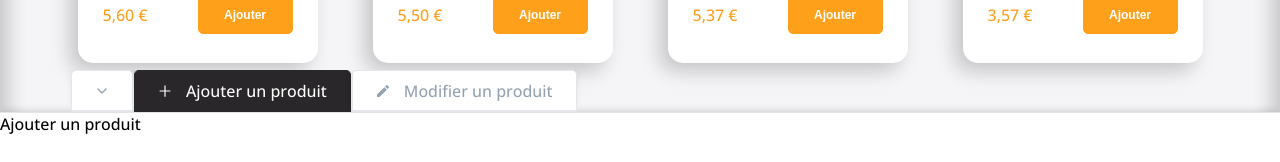
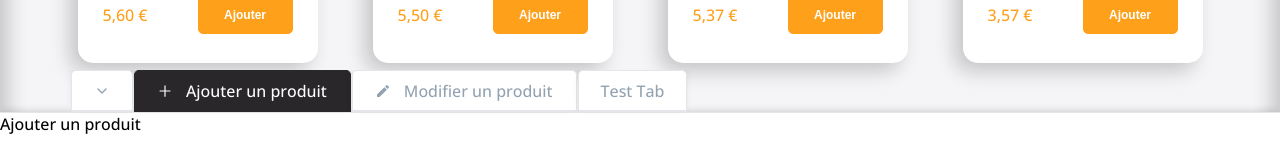
Before and after one commit to duftor/crazee-burger, a React (Create React App) app: page /order/1 in a window 1280 px wide. Both pictures are taken after a click on the label 910 px from the left and 59 px from the top of the page. Shown: the part 417-579 px from the top of the page. Built offline with nearby package versions, Linux system fonts and the light colour scheme.

Commit message:
♻️ F07 : ORDER > Tabs > Create Tab component

```diff
--- /dev/null
+++ b/src/components/pages/order/Main/Tab.js
@@ -0,0 +1,52 @@
+import React from "react";
+import styled from "styled-components";
+import { theme } from "../../../../theme/index";
+
+export default function Tab({ icon, label, isSelected, onClick }) {
+    return (
+        <TabStyled onClick={onClick} className={`${isSelected && "selected"}`}>
+            {icon && icon}
+            <span>{label}</span>
+        </TabStyled>
+    );
+}
+
+const TabStyled = styled.div`
+    border: 1px solid red;
+
+    display: flex;
+    align-items: center;
+    justify-content: center;
+    background-color: ${theme.colors.white};
+
+    margin-right: 1px;
+
+    border-width: 1px 1px 2px 1px;
+    border-style: solid;
+    border-color: ${theme.colors.greyLight};
+    box-shadow: 0px -2px 8px -2px rgba(0, 0, 0, 0.1);
+    border-radius: 5px 5px 0px 0px;
+
+    color: ${theme.colors.greySemiDark};
+    font-weight: 400;
+    font-size: 16px;
+
+    cursor: pointer;
+
+    padding: 13px 22px;
+
+    /* .selected {  // Marche pas..
+        background-color: ${theme.colors.background_dark};
+        border-color: ${theme.colors.background_dark};
+        color: white;
+    }
+
+    .selected:hover {
+        border-bottom-color: ${theme.colors.background_dark};
+    } */
+
+    :hover {
+        border-bottom-color: ${theme.colors.white};
+        text-decoration: underline;
+    }
+`;
--- a/src/components/pages/order/Main/Tabs.js
+++ b/src/components/pages/order/Main/Tabs.js
@@ -1,27 +1,28 @@
-import React, { useContext } from "react"
-import styled from "styled-components"
-import { FiChevronDown, FiChevronUp } from "react-icons/fi"
-import { AiOutlinePlus } from "react-icons/ai"
-import { MdModeEditOutline } from "react-icons/md"
-import AdminPanelContext from "../../../../context/AdminPanelContext"
-import { theme } from "../../../../theme/index"
+import React, { useContext } from "react";
+import styled from "styled-components";
+import { FiChevronDown, FiChevronUp } from "react-icons/fi";
+import { AiOutlinePlus } from "react-icons/ai";
+import { MdModeEditOutline } from "react-icons/md";
+import AdminPanelContext from "../../../../context/AdminPanelContext";
+import { theme } from "../../../../theme/index";
+import Tab from "./Tab";
 
 export default function Tabs() {
     const { isPanelVisible, setIsPanelVisible, tabIndex, setTabIndex } =
-		useContext(AdminPanelContext)
+        useContext(AdminPanelContext);
 
     const toggleAdminPanel = () => {
-		setIsPanelVisible(!isPanelVisible)
-	}
+        setIsPanelVisible(!isPanelVisible);
+    };
 
     const onTab1Click = () => {
-		setTabIndex(0)
-		setIsPanelVisible(true)
-	}
+        setTabIndex(0);
+        setIsPanelVisible(true);
+    };
     const onTab2Click = (e) => {
-		setTabIndex(1)
-		setIsPanelVisible(true)
-	}
+        setTabIndex(1);
+        setIsPanelVisible(true);
+    };
     return (
         <TabsStyled>
             <div className="tabs">
@@ -36,22 +37,34 @@ export default function Tabs() {
                     )}
                 </div>
                 <div
-					className={`tab add-product ${tabIndex === 0 ? "selected" : ""}`}
+                    className={`tab add-product ${
+                        tabIndex === 0 ? "selected" : ""
+                    }`}
                     onClick={onTab1Click}
                 >
                     <AiOutlinePlus className="icon" />
                     <span className="label">Ajouter un produit</span>
                 </div>
                 <div
-					className={`tab modify-product ${tabIndex === 1 ? "selected" : ""}`}
+                    className={`tab modify-product ${
+                        tabIndex === 1 ? "selected" : ""
+                    }`}
                     onClick={onTab2Click}
                 >
                     <MdModeEditOutline className="icon" />
                     <span className="label">Modifier un produit</span>
                 </div>
+
+                <Tab
+                    label={"Test Tab"}
+                    isSelected={tabIndex === 2}
+                    onClick={() => {
+                        setTabIndex(2);
+                    }}
+                />
             </div>
         </TabsStyled>
-	)
+    );
 }
 
 const TabsStyled = styled.div`
@@ -86,6 +99,7 @@ const TabsStyled = styled.div`
 
             cursor: pointer;
         }
+
         .tab:hover {
             border-bottom-color: ${theme.colors.white};
             text-decoration: underline;
@@ -114,4 +128,4 @@ const TabsStyled = styled.div`
             border-bottom-color: ${theme.colors.background_dark};
         }
     }
-`
+`;
```
Lines whose indentation alone changed are shown as unchanged.
